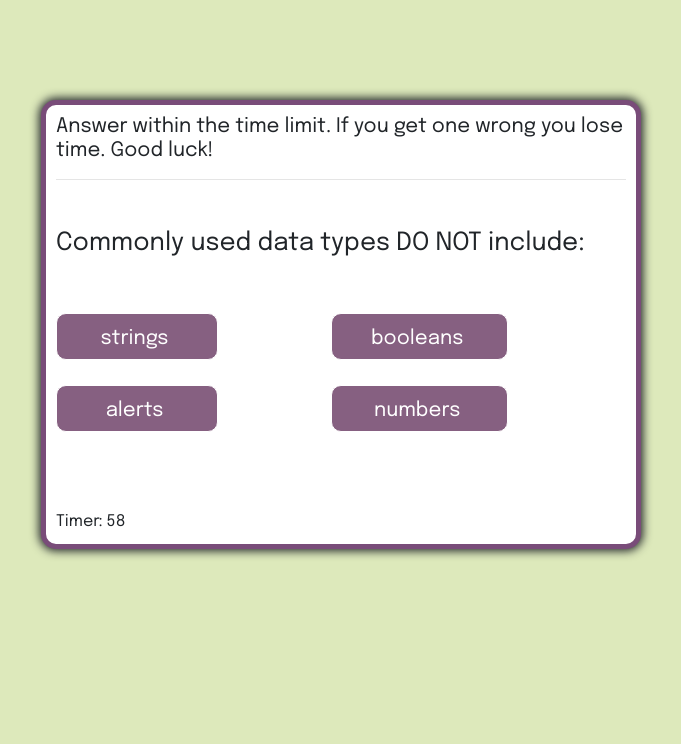
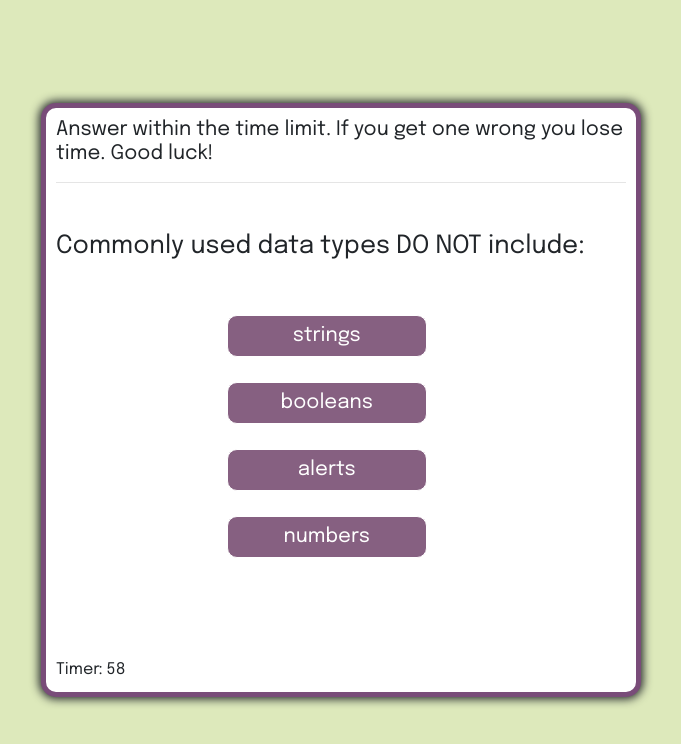
Before and after one commit to millerbee/Code_Quiz, a plain HTML site: page index.html in a window 1280 px wide. Both pictures are taken after a click on the button "Start Quiz". Shown: the whole page, without its empty margins (299-980 px from the left). Drawn offline with nearby package versions, Linux system fonts and the light colour scheme.

Commit message:
updated files for Portfolio

```diff
--- a/index.html
+++ b/index.html
@@ -22,11 +22,11 @@
 
         <div id="question"></div>
 
-        <div  class="btn-group">                      <!--setting up the buttons to hold answers-->
-          <button id="btnA" class="answerButton"></button>
-          <button id="btnB" class="answerButton"></button>
-          <button id="btnC" class="answerButton"></button>
-          <button id="btnD" class="answerButton"></button>
+        <div is = "ans-button" class="btn-group">                      <!--setting up the buttons to display the answers-->
+          <button id="btnA" class="answerButton col-lg-6 col-sm-12"></button>
+          <button id="btnB" class="answerButton col-lg-6 col-sm-12"></button>
+          <button id="btnC" class="answerButton col-lg-6 col-sm-12"></button>
+          <button id="btnD" class="answerButton col-lg-6 col-sm-12"></button>
           <div id="result"  class="results"></div>
 
         </div>
--- a/style.css
+++ b/style.css
@@ -7,9 +7,9 @@
 
   body {
     background-color: #dde9bb;
-    padding: 100px;
+    padding: 0;
     margin: 0;
-    display: center;
+    display: flex;
     width: 100vw;
     height: 100vh;
     justify-content: center;
@@ -18,9 +18,8 @@
   }
 
   .container {
-    align-self: center;
     width:  600px;
-    max-width: 80%;
+
     background-color: white;
     border-style: solid;
     border-width: 5px;
@@ -28,24 +27,24 @@
     border-radius: 15px;
     box-shadow: 0 0 10px 2px;
     padding: 10px;
+
   }
 
   h1 {
-    margin-top: 35px;
+    margin-top: 30px;
   }
 
   h4 {
     font-size: 20px;
   }
 
-.btn-group {
+  .btn-group  {
     display: grid;
-    margin: 0 auto;
-    grid-template-columns: repeat(2, auto);
+    margin-left: 30%;
     gap: 5px;
 
+}
 
-}
 
 #btnA, #btnB, #btnC, #btnD {
   border: 1px solid;
@@ -54,7 +53,7 @@
   margin: 10px 10px 10px 0px;
   background-color: rgb(134, 96, 129);
   border-radius: 10px;
-    padding: 10px 10px 5px 5px;
+  padding: 5px 5px 5px 5px;
   color: white;
 
 }
@@ -114,7 +113,7 @@
  .submit-btn {
   background-color: rgb(64, 102, 77);
   font-size: 30px;
-  margin-top: 40px;
+  margin-top: 30px;
   cursor: pointer;
   color: white;
   border: 1px solid rgb(85, 84, 84);
@@ -123,4 +122,16 @@
 
  .score-container {
    text-align: center;
+
  }
+
+ #result {
+   text-align: center;
+   font-weight: bold;
+   margin-left: 65px;
+   color: rgb(41, 98, 221);
+ }
+
+ #yourScore {
+   margin-bottom: 30px;
+ }
```
Lines whose indentation alone changed are shown as unchanged.
